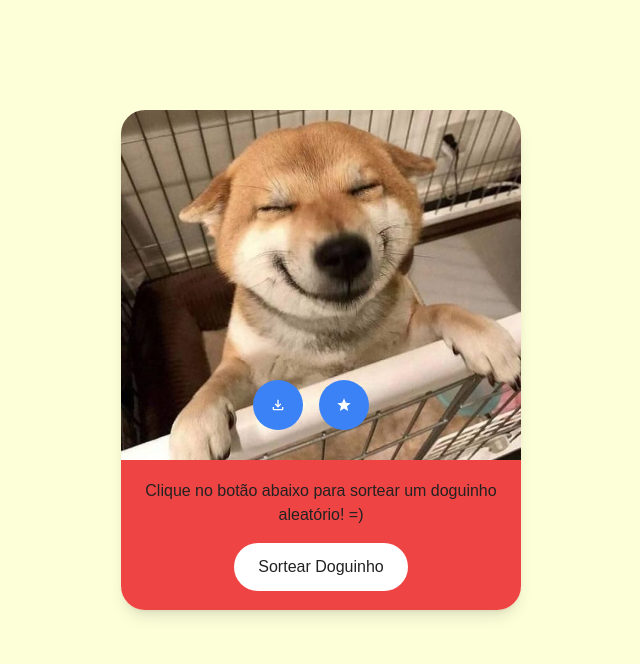
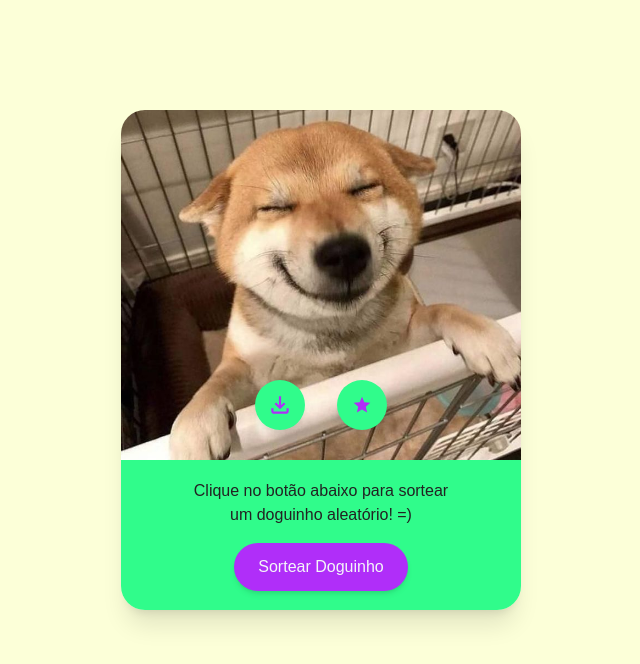
Before and after one commit to adejuniorr/pets-and-tips, a Next.js app in the folder pets-and-tips-project/: page / in a window 1280 px wide. Shown: the top 664 px of the page, without its empty margins (319-959 px from the left). Built offline with nearby package versions, Linux system fonts and the light colour scheme; a web font is replaced by a local one.

Commit message:
:lipstick: few edits

```diff
--- a/pets-and-tips-project/app/ui/drawers/RandomDogsDrawer.tsx
+++ b/pets-and-tips-project/app/ui/drawers/RandomDogsDrawer.tsx
@@ -7,21 +7,27 @@ import { MdOutlineFileDownload, MdStar } from "react-icons/md";
 
 export const RandomDogsDrawer = () => {
   const [randomDog, setRandomDog] = useState("");
+  const [blobUrl, setBlobUrl] = useState(""); // URL Blob para download das imagens
 
   const fetchRandomDog = async () => {
     try {
       const response = await fetch("https://dog.ceo/api/breeds/image/random");
       const data = await response.json();
 
+      // Fazer uma segunda requisição para obter a imagem como Blob
+      const imageResponse = await fetch(data.message);
+      const imageBlob = await imageResponse.blob();
+
+      const imageBlobUrl = URL.createObjectURL(imageBlob);
+      setBlobUrl(imageBlobUrl);
       setRandomDog(data.message.toString());
-      //console.log(data.message.toString());
     } catch (error) {
       console.error("Error fetching random dog:\n" + error);
     }
   };
 
   return (
-    <div className="bg-foreground w-[400px] h-[500px] rounded-[24px] shadow-lg overflow-hidden">
+    <div className="bg-foreground w-[400px] h-[500px] rounded-[24px] shadow-xl overflow-hidden">
       <div className="h-[350px] overflow-hidden">
         <Image
           src={randomDog || dog}
@@ -31,23 +37,27 @@ export const RandomDogsDrawer = () => {
           className="object-cover w-full h-full"
         />
       </div>
-      <div className="relative bottom-[80px] left-[100px] bg-white w-[180px] h-[0px]">
-        <span className="flex items-center justify-center gap-4">
-          <button className="rounded-[100%] bg-blue-500 w-[50px] h-[50px] flex items-center justify-center text-white">
+      <div className="relative bottom-[80px] left-[100px] bg-white w-[200px] h-[0px]">
+        <span className="flex items-center justify-center gap-8">
+          <a
+            href={blobUrl}
+            download="randomDog.jpg"
+            className="cursor-pointer rounded-[100%] bg-green-200 shadow-lg text-purple-800 text-[26px] w-[50px] h-[50px] flex items-center justify-center"
+          >
             <MdOutlineFileDownload />
-          </button>
-          <button className="rounded-[100%] bg-blue-500 w-[50px] h-[50px] flex items-center justify-center text-white">
+          </a>
+          <button className="rounded-[100%] bg-green-200 shadow-lg text-purple-800 text-[20px] w-[50px] h-[50px] flex items-center justify-center">
             <MdStar />
           </button>
         </span>
       </div>
-      <div className="bg-red-500 h-[150px] flex flex-col gap-4 items-center justify-center">
+      <div className="bg-green-200 px-16 h-[150px] flex flex-col gap-4 items-center justify-center">
         <p className="text-center">
           Clique no botão abaixo para sortear um doguinho aleatório! =)
         </p>
 
         <button
-          className="bg-white px-6 py-3 rounded-[32px]"
+          className="bg-purple-800 text-white shadow-md px-6 py-3 rounded-[32px]"
           onClick={fetchRandomDog}
         >
           Sortear Doguinho
--- a/pets-and-tips-project/tailwind.config.ts
+++ b/pets-and-tips-project/tailwind.config.ts
@@ -11,6 +11,7 @@ const config: Config = {
       colors: {
         background: "var(--background)",
         fontcolor: "var(--fontcolor)",
+        white: "#f4f6f9",
         "black-800": "#222222",
         "brown-800": "#33000F",
         "purple-200": "#DA99FF",
```
